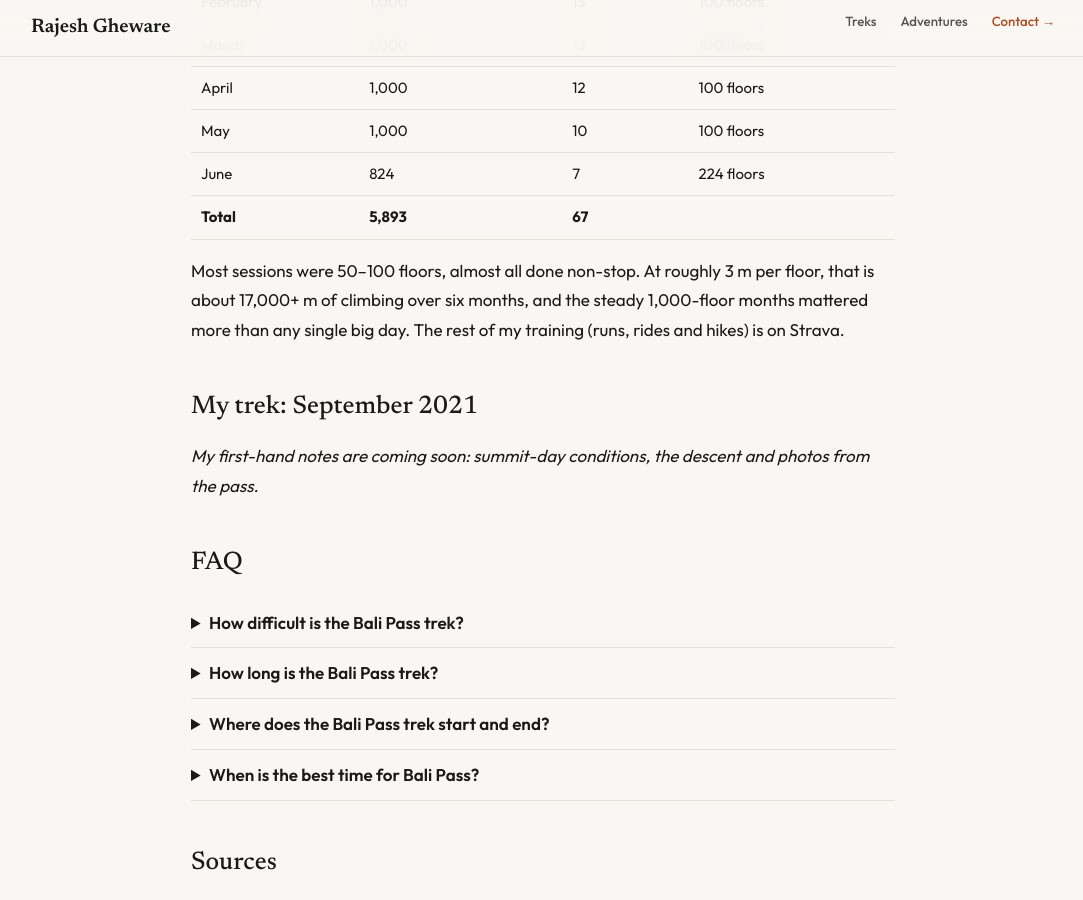
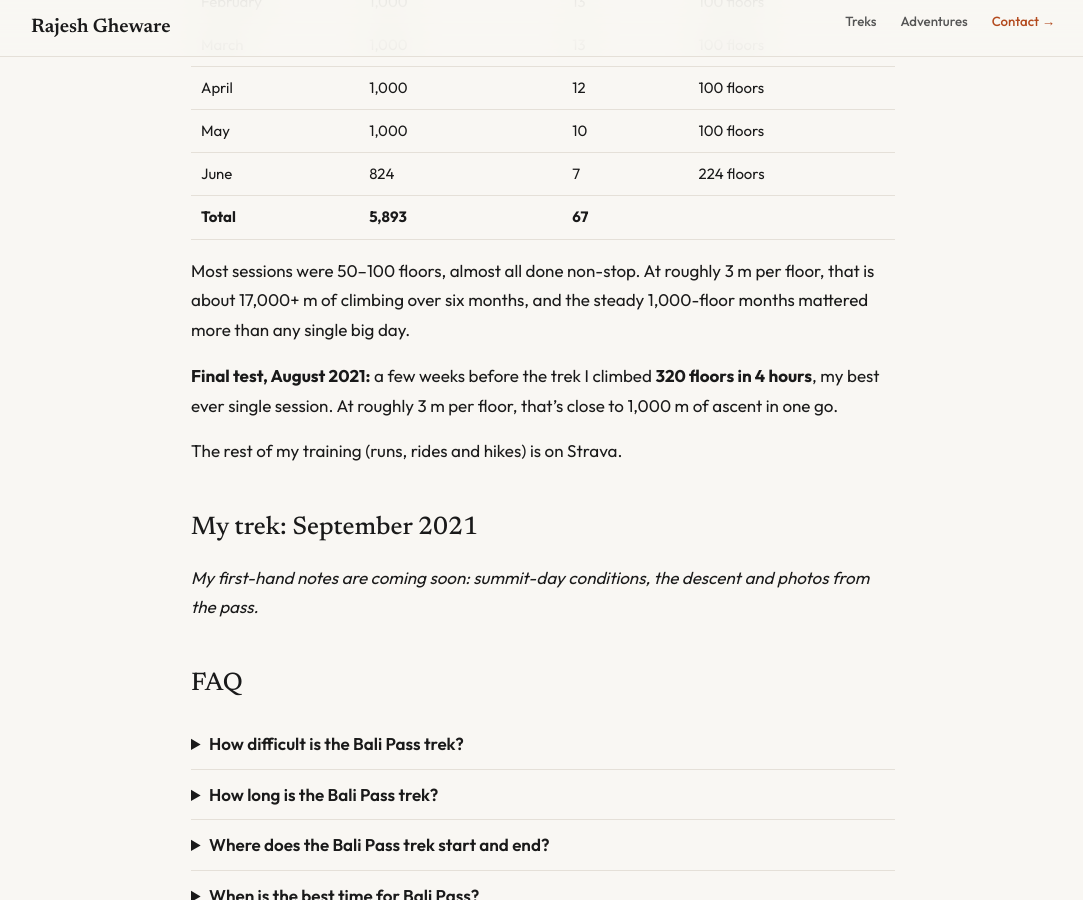
Before and after one commit to rajeshgheware/rajeshgheware.github.io, a Jekyll site: the page built from docs/_treks/bali-pass.md, in a window 1280 px wide and 900 px high, scrolled down 2115 px. Shown: the whole window, without its empty margins (97-1180 px from the left). Built offline with Jekyll 4.4.1, drawn with Linux system fonts in a browser that asks for light colours.

Commit message:
treks(bali-pass): add Aug 2021 final prep session — 320 floors in 4 hours
Co-Authored-By: Claude Opus 5.5 <noreply@anthropic.com>

```diff
--- a/docs/_treks/bali-pass.md
+++ b/docs/_treks/bali-pass.md
@@ -75,8 +75,12 @@ logged session by session in a spreadsheet:
 | **Total** | **5,893** | **67** | |
 
 Most sessions were 50–100 floors, almost all done non-stop. At roughly 3 m per floor, that is about 17,000+ m of
-climbing over six months, and the steady 1,000-floor months mattered more than any single big day. The rest of my
-training (runs, rides and hikes) is on Strava.
+climbing over six months, and the steady 1,000-floor months mattered more than any single big day.
+
+**Final test, August 2021:** a few weeks before the trek I climbed **320 floors in 4 hours**, my best ever single
+session. At roughly 3 m per floor, that's close to 1,000 m of ascent in one go.
+
+The rest of my training (runs, rides and hikes) is on Strava.
 
 ## My trek: September 2021
 
```
